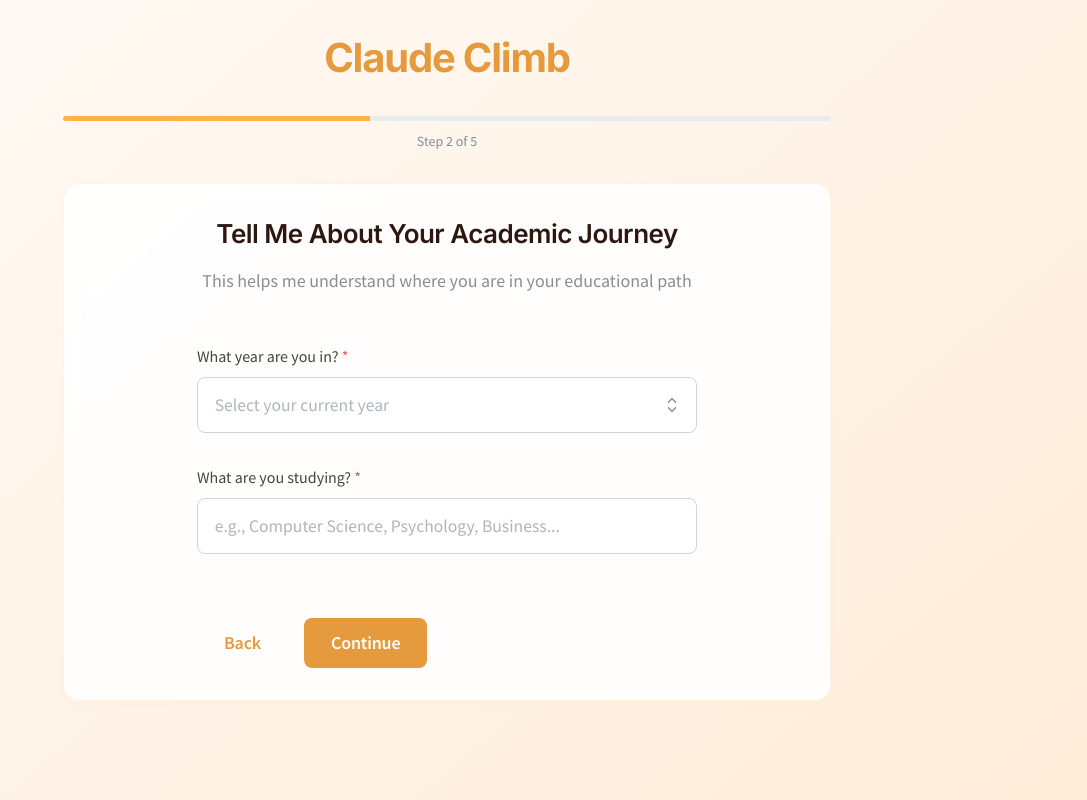
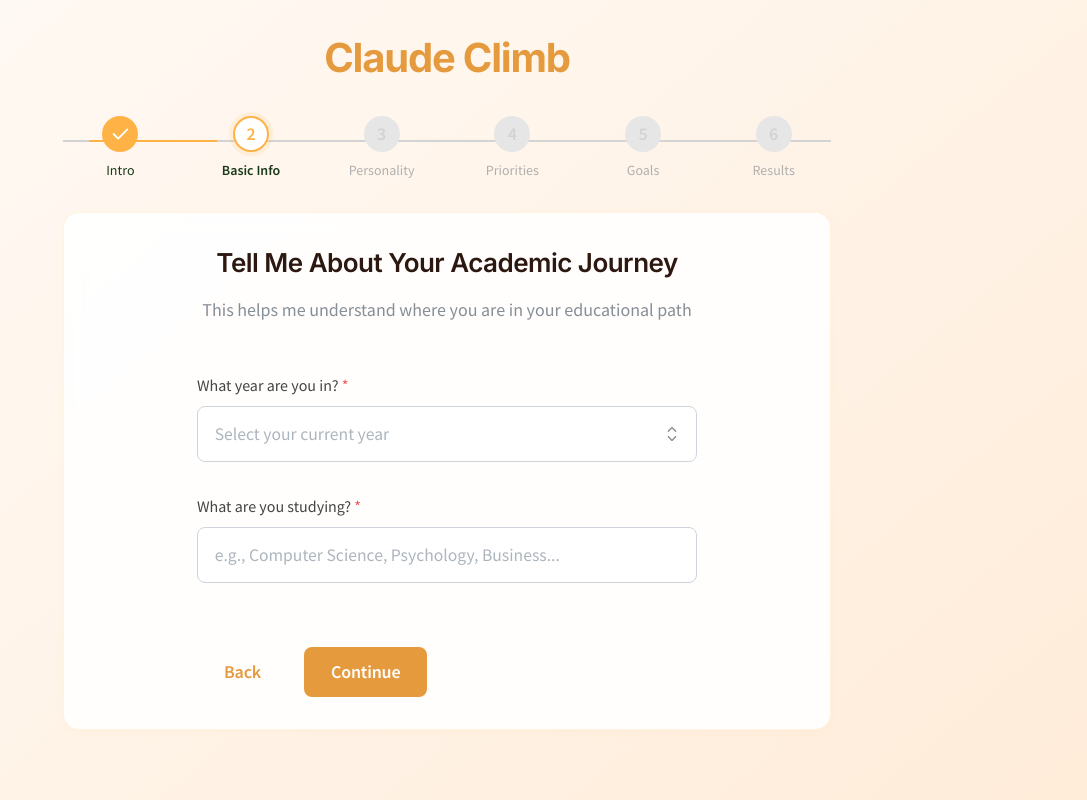
Before and after one commit to WingchunSiu/ClaudeClimb, a React (Create React App) app in the folder frontend/: page / in a window 1280 px wide. Both pictures are taken after typing "Sample" into the empty fields and a click on the button "Begin Journey". Shown: the top 800 px of the page, without its empty margins (193-1280 px from the left). Built offline with nearby package versions, Linux system fonts and the light colour scheme.

Commit message:
Frontend progress bar update

```diff
--- a/frontend/src/App.js
+++ b/frontend/src/App.js
@@ -22,6 +22,7 @@ import GoalsAndInterestsForm from './GoalsAndInterestsForm';
 import MBTIStep from './MBTIStep';
 import ImportantPreferencesStep from './ImportantPreferencesStep';
 import ClaudeFooter from './ClaudeFooter';
+import StepperProgressBar from './StepperProgressBar';
 
 // PlannerOutput component with modern styling
 const PlannerOutput = ({ results }) => {
@@ -261,7 +262,6 @@ function App() {
   return (
     <div style={pageStyle}>
       <div style={contentStyle}>
-        {/* Title with modern styling */}
         <Title
           order={1}
           align="center"
@@ -275,26 +275,8 @@ function App() {
         >
           Claude Climb
         </Title>
-
-        {/* Progress indicator */}
-        {step < 6 && (
-          <Box mb="xl">
-            <Progress
-              value={(step / 5) * 100}
-              color="brand.5"
-              size="sm"
-              radius="xl"
-              styles={{
-                bar: {
-                  transition: 'width 400ms ease'
-                }
-              }}
-            />
-            <Text size="sm" color="dimmed" align="center" mt="xs">
-              Step {step} of 5
-            </Text>
-          </Box>
-        )}
+        {/* Stepper Progress Bar just below the title */}
+        <StepperProgressBar currentStep={step} />
 
         {/* Container for all steps with relative positioning */}
         <div style={stepsContainerStyle}>
--- a/frontend/src/ImportantPreferencesStep.jsx
+++ b/frontend/src/ImportantPreferencesStep.jsx
@@ -8,7 +8,8 @@ import {
   Box,
   TextInput,
   Paper,
-  SimpleGrid
+  SimpleGrid,
+  Input
 } from '@mantine/core';
 import { IconPlus, IconArrowLeft, IconArrowRight } from '@tabler/icons-react';
 
@@ -122,13 +123,13 @@ function ImportantPreferencesStep({ preferences, onChange, onNext, onBack }) {
           </Button>
         ))}
       </SimpleGrid>
-      <Group mt="md" align="flex-end">
+      <div style={{ display: 'flex', marginBottom: '1rem' }}>
         <TextInput
           placeholder="Add a New Preference Here"
           value={customPref}
           onChange={(e) => setCustomPref(e.currentTarget.value)}
           onKeyDown={(e) => { if (e.key === 'Enter') handleAddCustom(); }}
-          style={{ flex: 1 }}
+          style={{ flexGrow: 1, marginRight: '0.5rem' }}
           size="md"
           disabled={selected.length >= maxSelected}
         />
@@ -137,11 +138,12 @@ function ImportantPreferencesStep({ preferences, onChange, onNext, onBack }) {
           color="brand"
           onClick={handleAddCustom}
           size="md"
+          variant="filled"
           disabled={selected.length >= maxSelected}
         >
           Add
         </Button>
-      </Group>
+      </div>
       <Group position="apart" mt="xl">
         <Button
           variant="subtle"
--- /dev/null
+++ b/frontend/src/StepperProgressBar.jsx
@@ -0,0 +1,99 @@
+import { Group, Text, Box, Center } from '@mantine/core';
+import { IconCheck } from '@tabler/icons-react';
+
+const stepLabels = [
+  'Intro',
+  'Basic Info',
+  'Personality',
+  'Priorities',
+  'Goals',
+  'Results'
+];
+
+const orange = '#ffb347';
+const darkGreen = '#1a3a1a';
+const lightGray = '#e6e6e6';
+const gray = '#d3d3d3';
+const mutedGray = '#d3d3d3';
+const mutedText = '#b0b0b0';
+
+function StepperProgressBar({ currentStep }) {
+  return (
+    <Box style={{ position: 'relative', width: '100%', marginBottom: 32, marginTop: 8 }}>
+      {/* Horizontal line behind all steps */}
+      <Box
+        style={{
+          position: 'absolute',
+          top: 24, // center of the circles
+          left: 0,
+          right: 0,
+          height: 2,
+          background: gray,
+          zIndex: 0
+        }}
+      />
+      {/* Orange progress line */}
+      <Box
+        style={{
+          position: 'absolute',
+          top: 24,
+          left: 'calc(18px + 0.5rem)',
+          width: `calc(${(currentStep - 1) / (stepLabels.length - 1) * 100}% - 18px - 0.5rem)`,
+          height: 2,
+          background: orange,
+          zIndex: 1,
+          transition: 'width 0.3s'
+        }}
+      />
+      <Group position="apart" style={{ position: 'relative', zIndex: 2 }}>
+        {stepLabels.map((label, idx) => {
+          const stepNum = idx + 1;
+          const isCompleted = currentStep > stepNum;
+          const isActive = currentStep === stepNum;
+          const isFuture = currentStep < stepNum;
+          return (
+            <Box key={label} style={{ flex: 1, minWidth: 0 }}>
+              <Center style={{ flexDirection: 'column' }}>
+                <Box
+                  style={{
+                    width: 36,
+                    height: 36,
+                    borderRadius: '50%',
+                    background: isCompleted ? orange : isActive ? '#fff' : lightGray,
+                    color: isCompleted ? '#fff' : isActive ? orange : mutedGray,
+                    display: 'flex',
+                    alignItems: 'center',
+                    justifyContent: 'center',
+                    fontWeight: 600,
+                    fontSize: 18,
+                    border: isActive ? `2px solid ${orange}` : '2px solid transparent',
+                    boxShadow: isActive ? `0 0 0 4px ${orange}22` : undefined,
+                    transition: 'border 0.2s, box-shadow 0.2s',
+                    zIndex: 2
+                  }}
+                >
+                  {isCompleted ? <IconCheck size={22} /> : stepNum}
+                </Box>
+                <Text
+                  size="sm"
+                  align="center"
+                  style={{
+                    marginTop: 8,
+                    color: isActive ? darkGreen : isCompleted ? darkGreen : mutedText,
+                    fontWeight: isActive ? 700 : 500,
+                    whiteSpace: 'nowrap',
+                    minWidth: 60
+                  }}
+                >
+                  {label}
+                </Text>
+              </Center>
+            </Box>
+          );
+        })}
+      </Group>
+    </Box>
+  );
+}
+
+export default StepperProgressBar;
--- a/frontend/src/styles/claudeStyles.css
+++ b/frontend/src/styles/claudeStyles.css
@@ -91,3 +91,30 @@ html {
   .mantine-Transition-root {
     transition-duration: 300ms;
   }
+
+.preference-input-row {
+  gap: 0.75rem;
+}
+.preference-input-row .mantine-TextInput-input {
+  height: 44px !important;
+  font-size: 1rem !important;
+  border-radius: 12px !important;
+  line-height: 44px !important;
+  padding-top: 0 !important;
+  padding-bottom: 0 !important;
+  box-sizing: border-box !important;
+}
+.preference-input-row .mantine-Button-root {
+  height: 44px !important;
+  min-width: 70px;
+  font-size: 1rem !important;
+  border-radius: 12px !important;
+  padding-left: 24px !important;
+  padding-right: 24px !important;
+  display: flex;
+  align-items: center;
+  justify-content: center;
+  box-sizing: border-box !important;
+  padding-top: 0 !important;
+  padding-bottom: 0 !important;
+}
```
